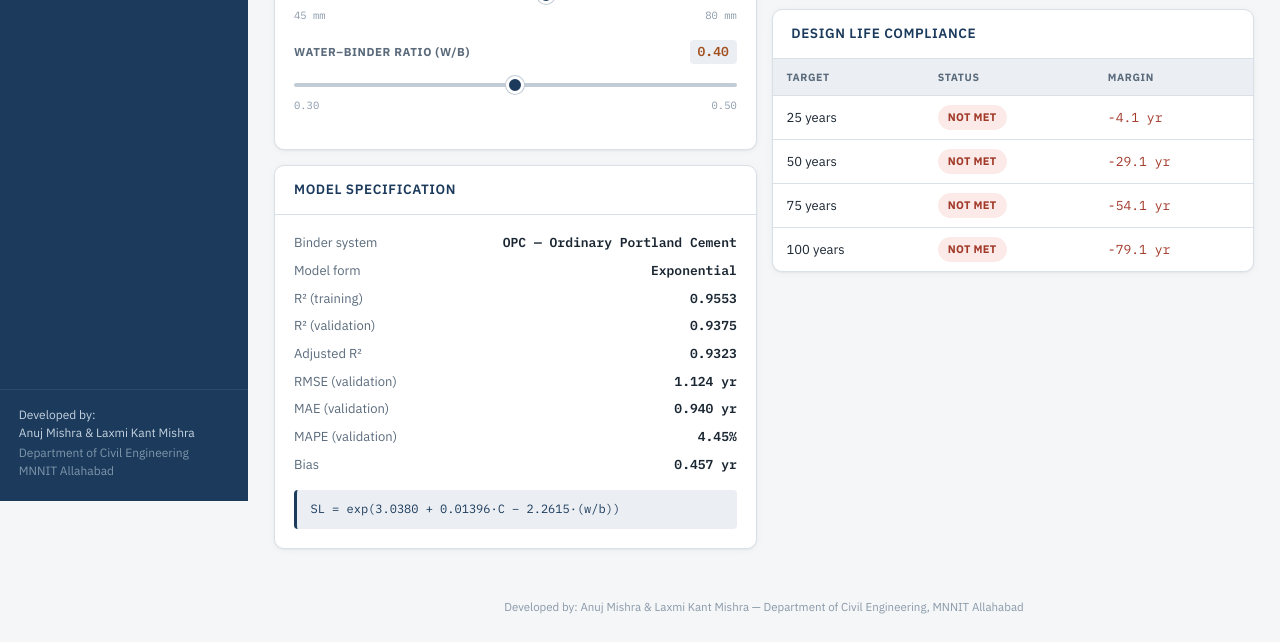
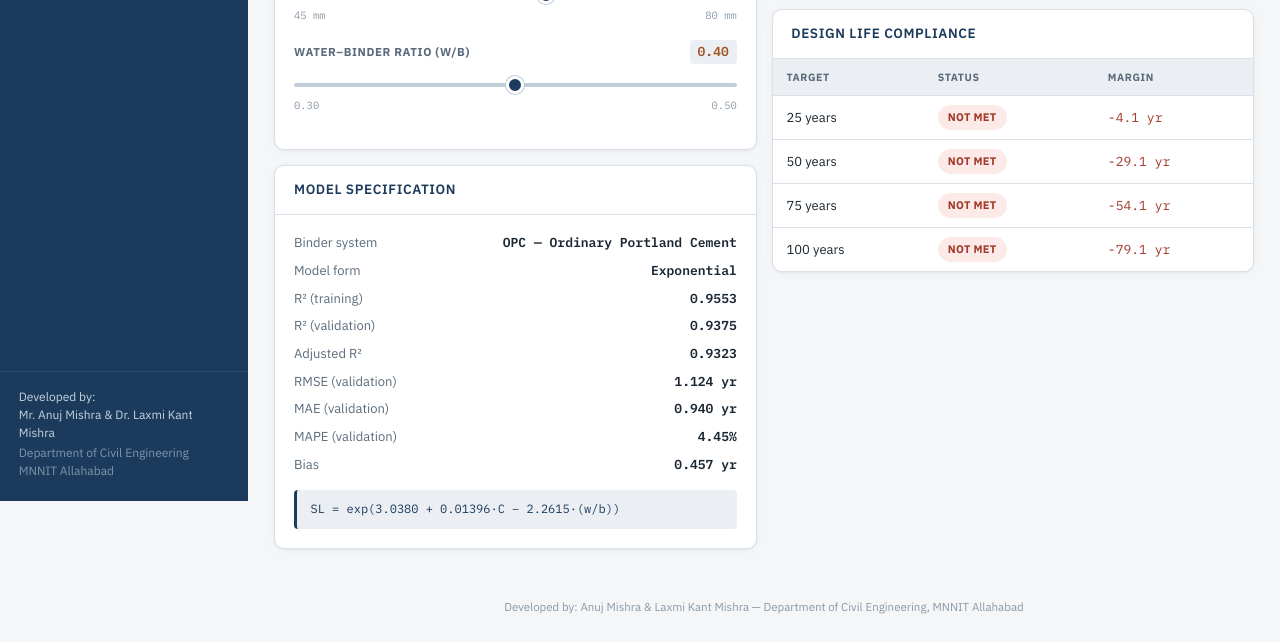
Before and after one commit to imanuj24/RC-service-life-tool, a plain HTML site: page index.html in a window 1280 px wide. Shown: the part 299-941 px from the top of the page. Drawn offline with nearby package versions, Linux system fonts and the light colour scheme.

Commit message:
Update index.html

```diff
--- a/index.html
+++ b/index.html
@@ -60,7 +60,7 @@
 
     <div class="sidebar-footer">
       <p class="footer-line">Developed by:</p>
-      <p class="footer-line">Anuj Mishra &amp; Laxmi Kant Mishra</p>
+      <p class="footer-line">Mr. Anuj Mishra &amp; Dr. Laxmi Kant Mishra</p>
       <p class="footer-line muted">Department of Civil Engineering<br>MNNIT Allahabad</p>
     </div>
   </aside>
```
